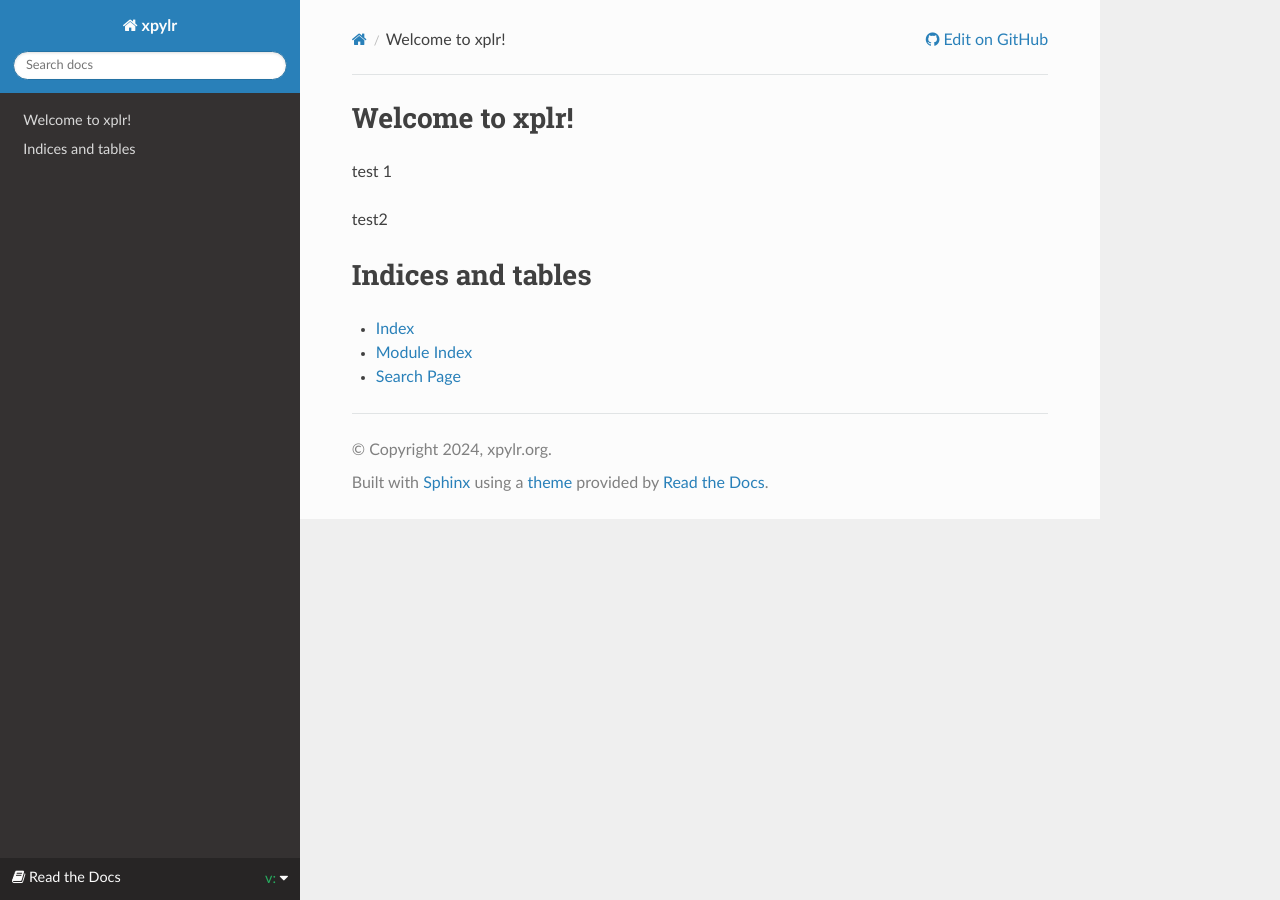
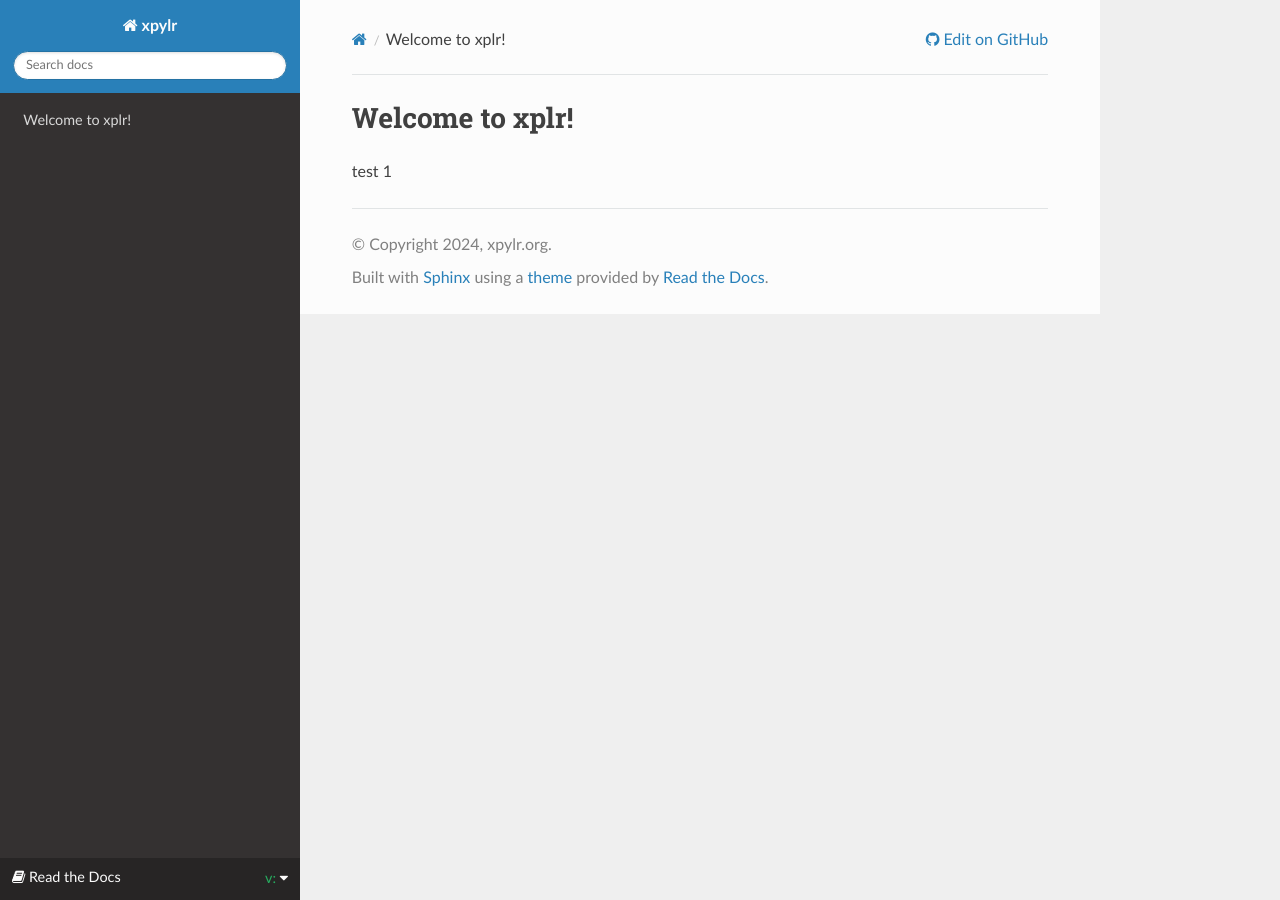
Before and after one commit to xpylr/docs, a Sphinx documentation site: the page built from docs/index.rst, in a window 1280 px wide. Built offline with Sphinx 7.4.7 and the Read the Docs theme 2.0.0, drawn with Linux system fonts in a browser that asks for light colours; the version number could not be read and is left out.

```diff
--- a/docs/index.rst
+++ b/docs/index.rst
@@ -16,12 +16,3 @@
    topic2/index
 
    autodoc
-
-test2
-
-Indices and tables
-==================
-
-* :ref:`genindex`
-* :ref:`modindex`
-* :ref:`search`
```
